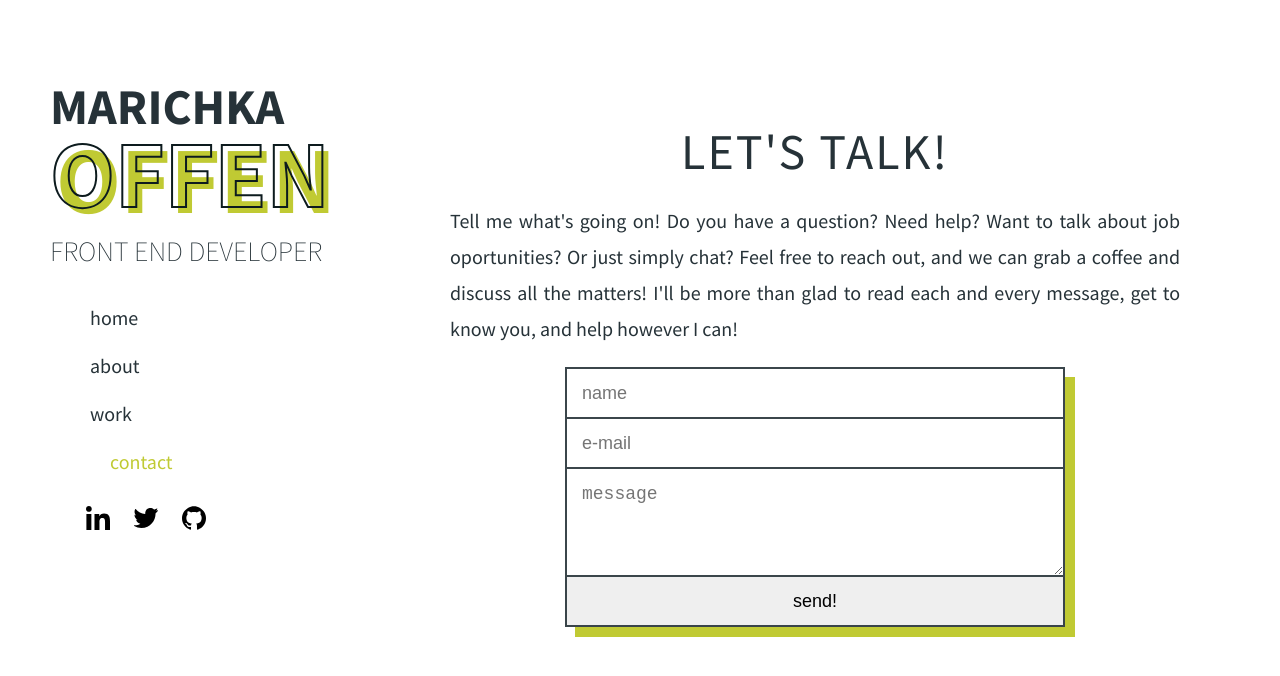
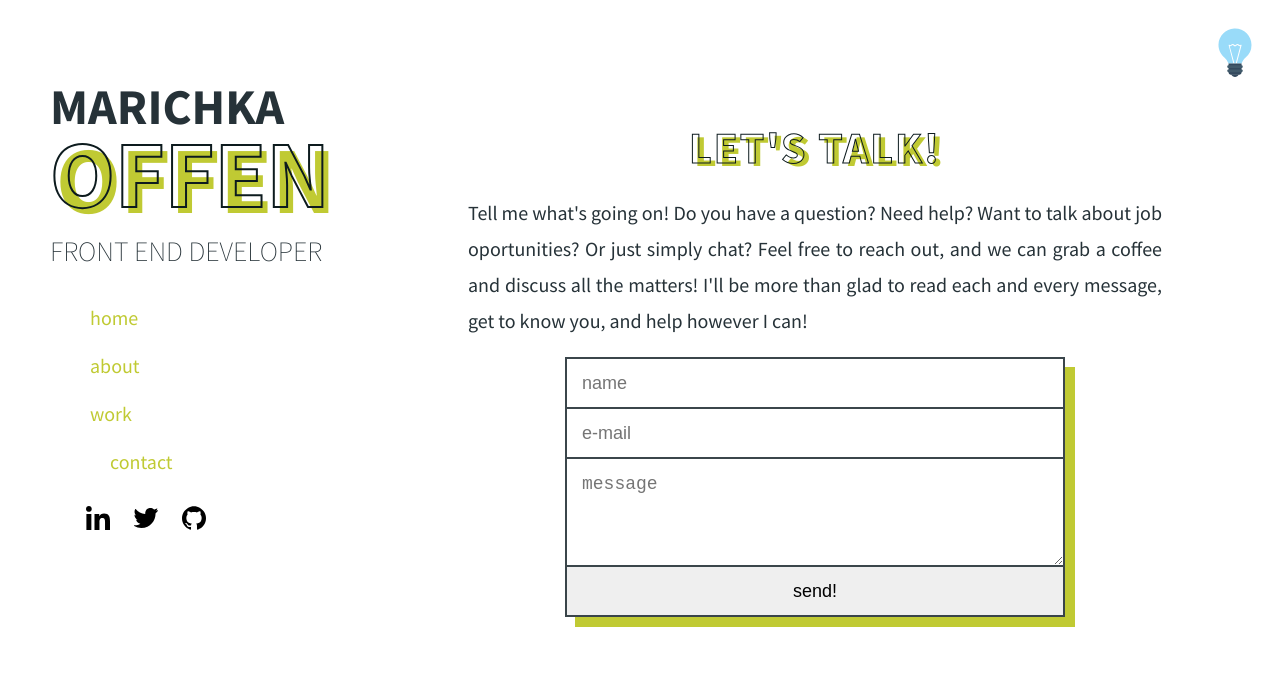
Before and after one commit to marichka-offen/final-portfolio, a Vue app: page /contact in a window 1280 px wide. Shown: the top 676 px of the page. Built offline with nearby package versions, Linux system fonts and the light colour scheme.

Commit message:
Create dark theme for the website

```diff
--- /dev/null
+++ b/public/css/darktheme.css
@@ -0,0 +1,28 @@
+body {
+  background-color: rgb(13, 16, 22);
+}
+
+h1,
+h2,
+h3,
+h4,
+h5,
+h6,
+p {
+  color: #ffffff;
+}
+
+.title__last,
+.nav-link,
+.skills {
+  color: white !important;
+}
+
+.router-link-exact-active {
+  color: #c0ca33 !important;
+  transition: all 0.7s;
+}
+
+.footer__icon {
+  fill: #fff;
+}
--- a/src/App.vue
+++ b/src/App.vue
@@ -1,6 +1,9 @@
 <template>
   <div id="app" class="grid">
+    <img id="switch" @click="themeSwitch" src="/img/light-off.svg" alt="light-bulb" width="50px" />
     <Navbar class="grid__nav" />
+    <!-- <button @click="darkThemeSwitch">Switch Theme</button> -->
+
     <main class="grid__main">
       <transition name="fade" mode="out-in">
         <router-view />
@@ -15,6 +18,36 @@ import Navbar from "./components/Navbar";
 export default {
   components: {
     Navbar
+  },
+  methods: {
+    _addDarkTheme() {
+      let darkThemeLinkEl = document.createElement("link");
+      darkThemeLinkEl.setAttribute("rel", "stylesheet");
+      darkThemeLinkEl.setAttribute("href", "/css/darktheme.css");
+      darkThemeLinkEl.setAttribute("id", "dark-theme-style");
+
+      let docHead = document.querySelector("head");
+      docHead.append(darkThemeLinkEl);
+    },
+    _removeDarkTheme() {
+      let darkThemeLinkEl = document.querySelector("#dark-theme-style");
+      let parentNode = darkThemeLinkEl.parentNode;
+      parentNode.removeChild(darkThemeLinkEl);
+    },
+    themeSwitch() {
+      let darkThemeLinkEl = document.querySelector("#dark-theme-style");
+      if (!darkThemeLinkEl) {
+        document
+          .querySelector("#switch")
+          .setAttribute("src", "/img/light-on.svg");
+        this._addDarkTheme();
+      } else {
+        document
+          .querySelector("#switch")
+          .setAttribute("src", "/img/light-off.svg");
+        this._removeDarkTheme();
+      }
+    }
   }
 };
 </script>
@@ -51,28 +84,36 @@ body {
 
 a {
   text-decoration: none;
-  color: inherit;
+  color: #c0ca33;
   cursor: pointer;
 }
 
+@mixin stroke-width($property) {
+  -webkit-text-stroke-width: $property;
+  -moz-text-stroke-width: $property;
+}
+
+@mixin stroke-color($property) {
+  -webkit-text-stroke-color: $property;
+  -moz-text-stroke-color: $property;
+}
+
 h2 {
-  font-size: 5rem;
-  text-align: center;
+  font-size: 4.4rem;
+  width: max-content;
+  letter-spacing: 2px;
+  margin: 2rem auto;
   text-transform: uppercase;
-  letter-spacing: 0.2rem;
-  margin: 2rem auto;
-  font-weight: 400;
-  //   color: #fff;
-  //   text-shadow: -2px 0 rgba(37, 49, 55, 0.8), 0 -2px rgba(37, 49, 55, 0.8),
-  //     2px 0 rgba(37, 49, 55, 0.8), 0 2px rgba(37, 49, 55, 0.8),
-  //     2px 2px rgba(37, 49, 55, 0.8), -2px -2px rgba(37, 49, 55, 0.8),
-  //     -2px 2px rgba(37, 49, 55, 0.8), 2px -2px rgba(37, 49, 55, 0.8),
-  //     5px 5px #c0ca33;
+  @include stroke-width(1px);
+  @include stroke-color(#0d1b1e);
+  color: transparent;
+  text-shadow: 5px 3px #c0ca33;
 }
 
 p {
   text-align: justify;
   line-height: 1.8;
+  margin: 1.8rem;
 }
 
 // GRID
@@ -100,9 +141,16 @@ p {
 }
 .fade-enter-active,
 .fade-leave-active {
-  transition: opacity 0.25s ease-out;
+  transition: opacity 0.25s 0.1s ease-out;
 }
 .fade-leave-to {
   opacity: 0;
 }
+
+#switch {
+  position: fixed;
+  right: 2rem;
+  top: 2rem;
+  cursor: pointer;
+}
 </style>
```
Also changed, not shown: public/img/light-off.svg (added), public/img/light-on.svg (added).
